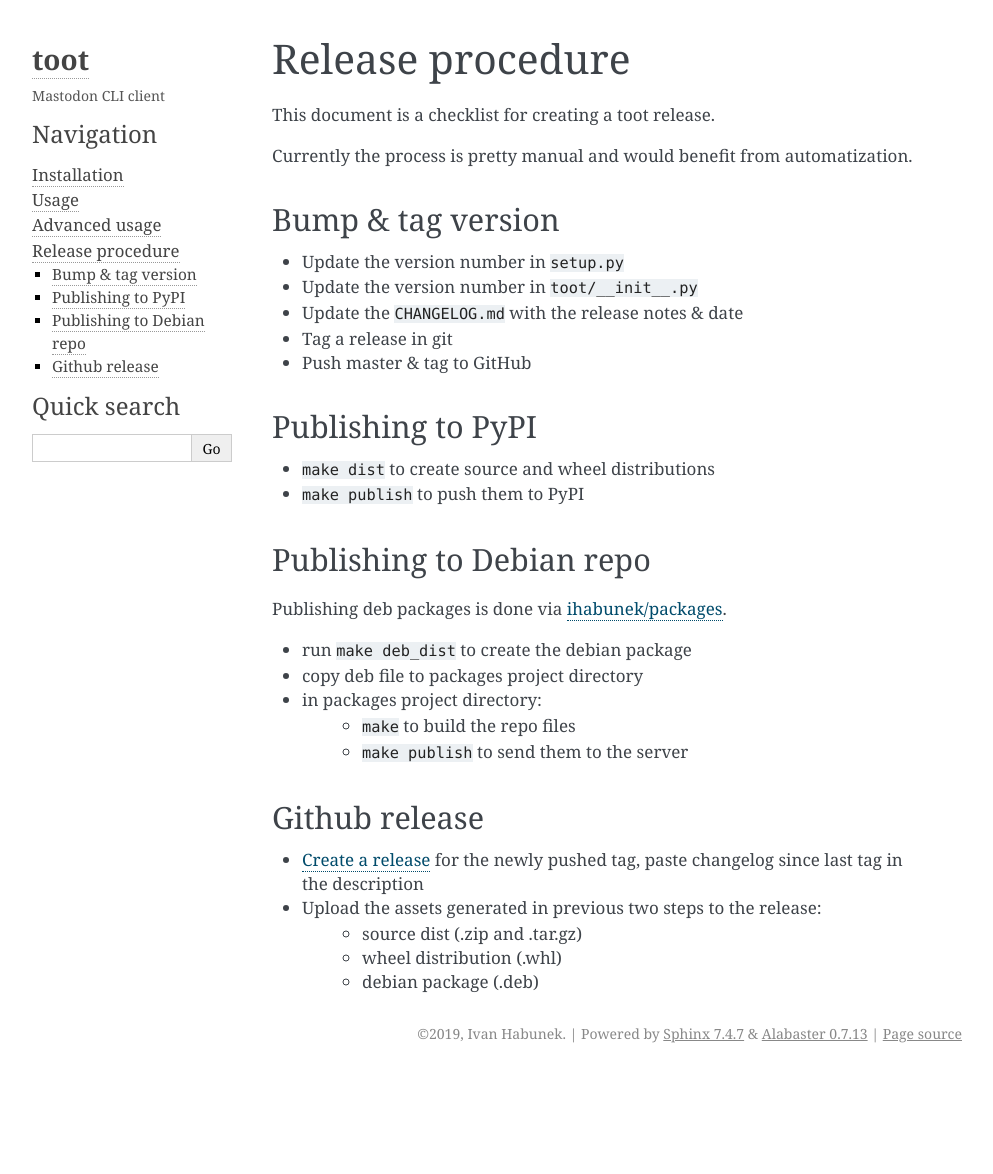
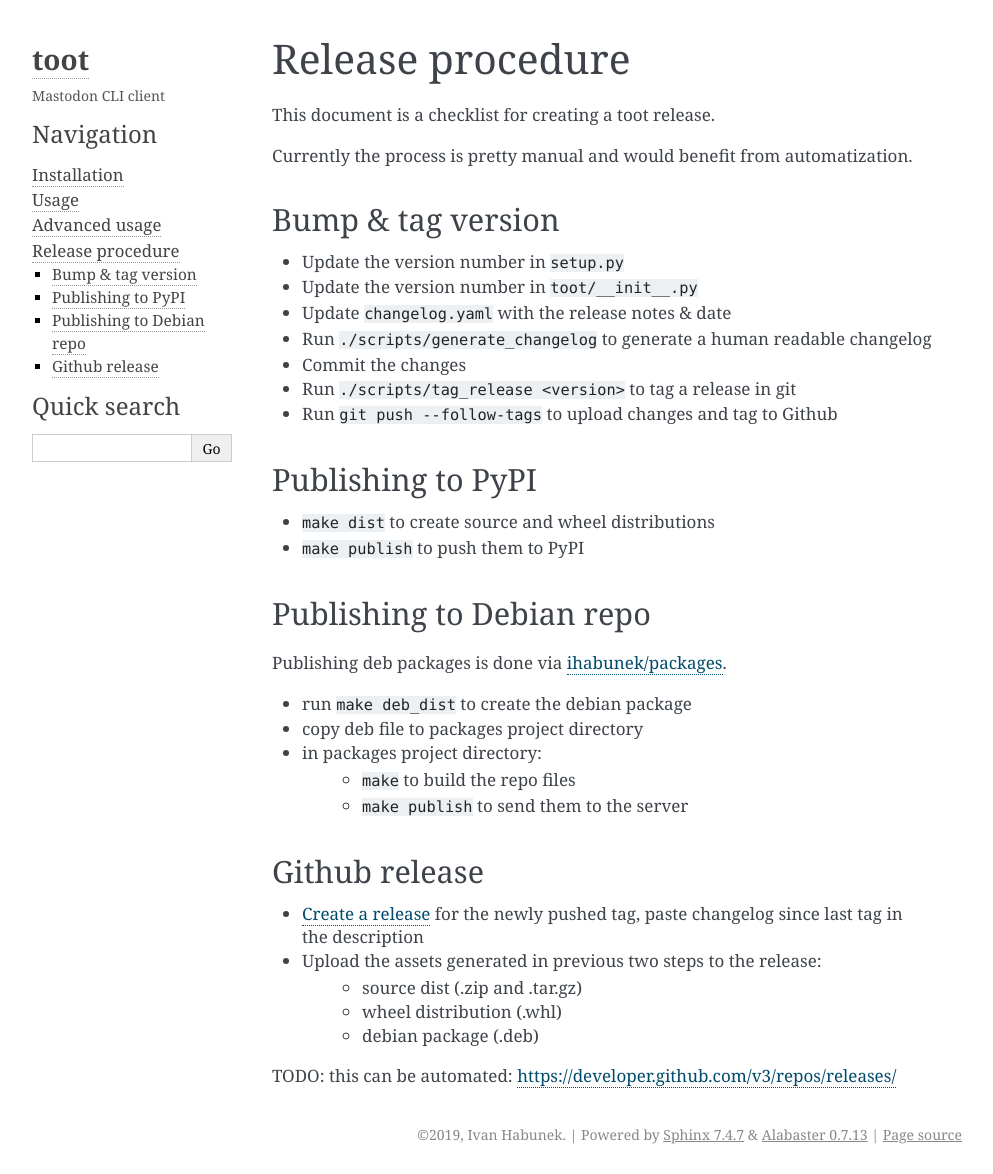
Before and after one commit to ihabunek/toot, a Sphinx documentation site: the page built from docs/release.rst, in a window 1280 px wide and 1174 px high. Shown: the whole window, without its empty margins (148-1141 px from the left). Built offline with Sphinx 7.4.7, drawn with Linux system fonts in a browser that asks for light colours.

Commit message:
Update release procedure

```diff
--- a/docs/release.rst
+++ b/docs/release.rst
@@ -11,9 +11,11 @@ Bump & tag version
 
 * Update the version number in ``setup.py``
 * Update the version number in ``toot/__init__.py``
-* Update the ``CHANGELOG.md`` with the release notes & date
-* Tag a release in git
-* Push master & tag to GitHub
+* Update ``changelog.yaml`` with the release notes & date
+* Run ``./scripts/generate_changelog`` to generate a human readable changelog
+* Commit the changes
+* Run ``./scripts/tag_release <version>`` to tag a release in git
+* Run ``git push --follow-tags`` to upload changes and tag to Github
 
 Publishing to PyPI
 ------------------
@@ -41,3 +43,5 @@ Github release
     * source dist (.zip and .tar.gz)
     * wheel distribution (.whl)
     * debian package (.deb)
+
+TODO: this can be automated: https://developer.github.com/v3/repos/releases/
```
